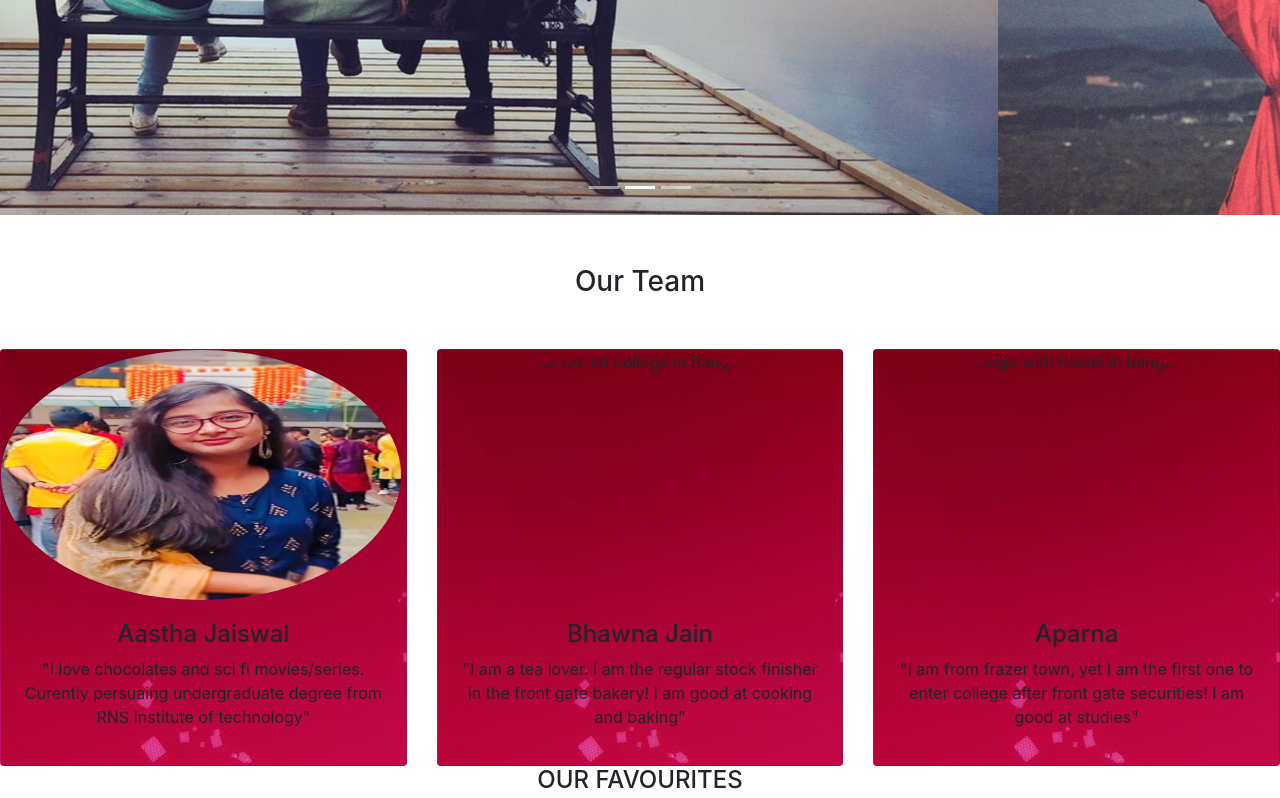
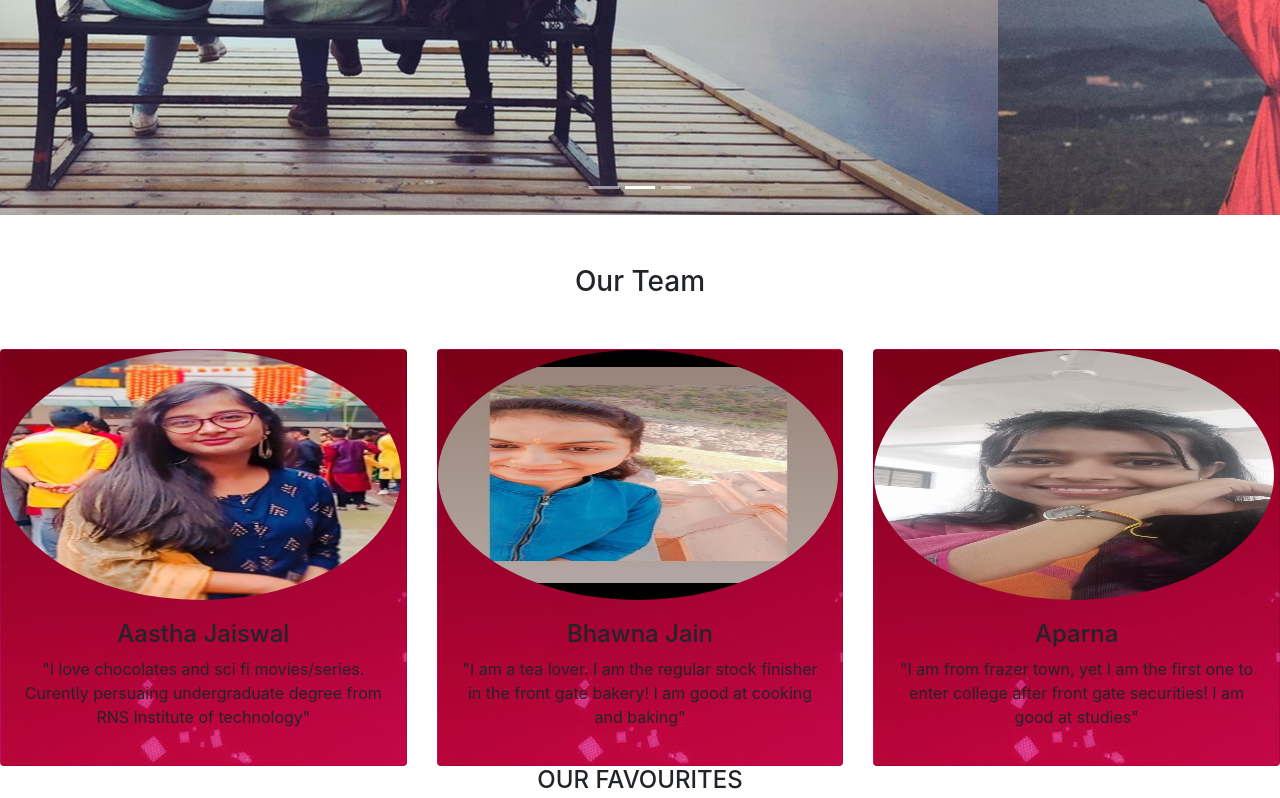
Before and after one commit to Aastha3009/Aastha3009.github.io, a plain HTML site: page index.html in a window 1280 px wide. Shown: the part 449-1247 px from the top of the page. Drawn offline with nearby package versions, Linux system fonts and the light colour scheme.

Commit message:
Update index.html

```diff
--- a/index.html
+++ b/index.html
@@ -156,7 +156,7 @@
             <div class="col-md-4">
                 <div class="card text-center">
                     <img class="card-img-top"
-                        src="images/img2.jpg"
+                        src="images/img2.jpeg"
                         alt="best Co-ed college in Bangalore">
                     <div class="card-body">
                         <h4>Bhawna Jain</h4>
@@ -169,7 +169,7 @@
             <div class="col-md-4">
                 <div class="card text-center">
                     <img class="card-img-top"
-                        src="images/img3.jpg"
+                        src="images/img3.jpeg"
                         alt="college with hostel in bangalore">
                     <div class="card-body">
                         <h4>Aparna</h4>
```
